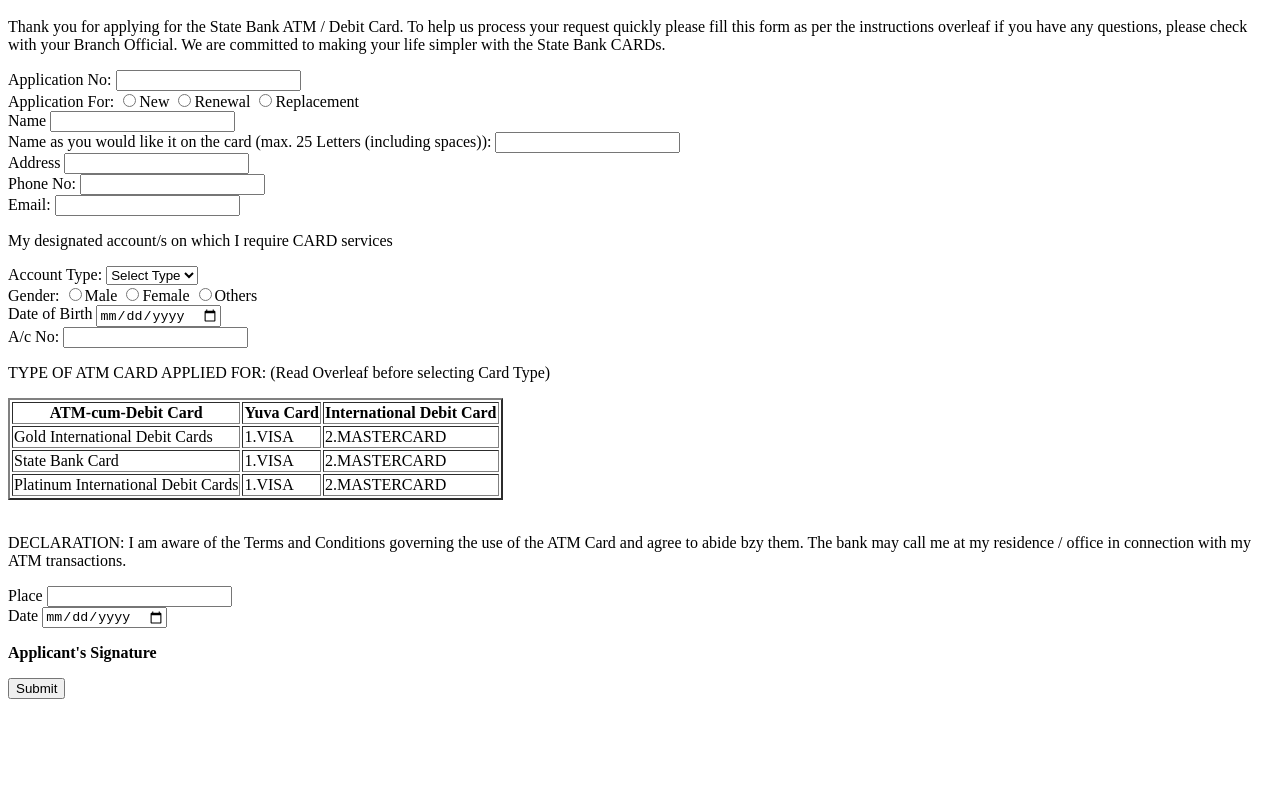
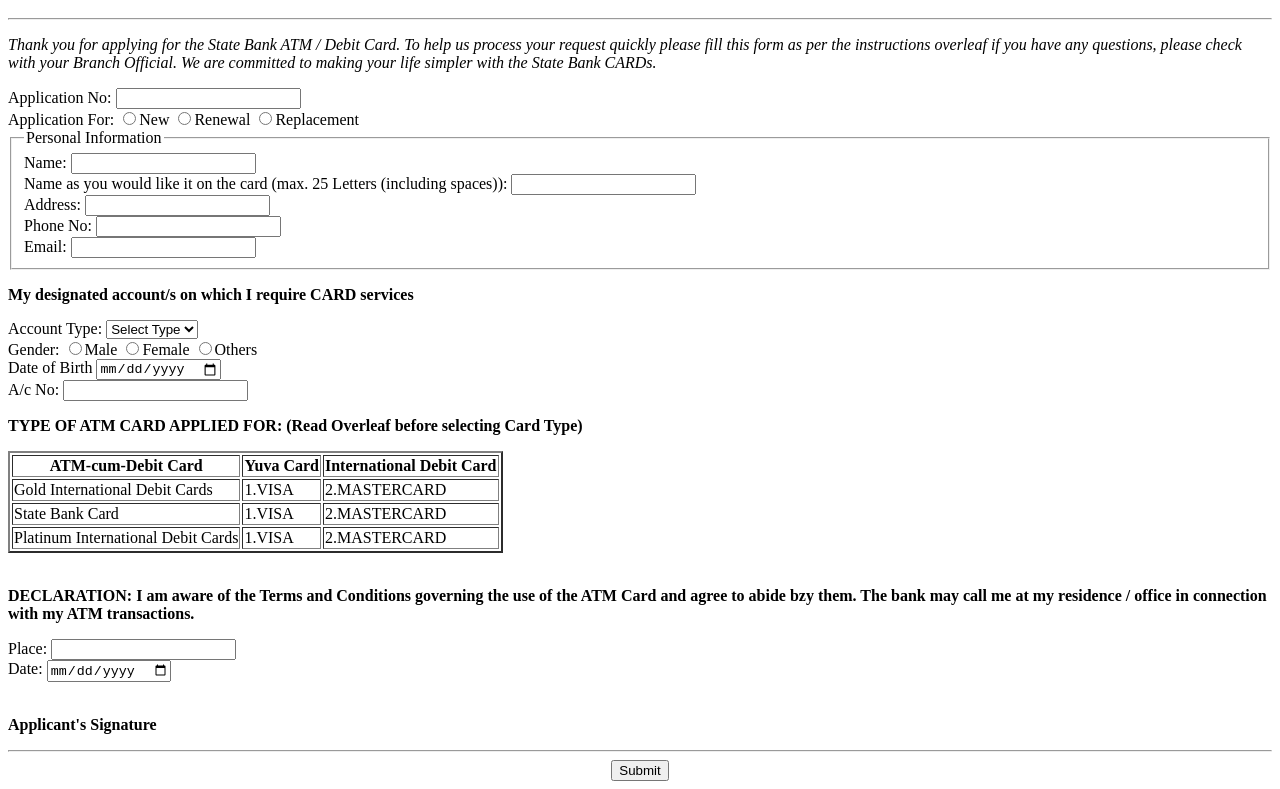
Before and after one commit to saisathwik12/bank-application, a plain HTML site: page bankapplication.html in a window 1280 px wide. Shown: the part 263-1052 px from the top of the page. Before the commit the page ends 970 px from the top, so only its background shows below. Drawn offline with Linux system fonts and the light colour scheme.

Commit message:
small changes

```diff
--- a/bankapplication.html
+++ b/bankapplication.html
@@ -9,10 +9,11 @@
     <header>
         <CENTER><img src="https://1000logos.net/wp-content/uploads/2018/03/SBI-Logo-1970.png" width="20%" alt="SBI logo is here"></CENTER>
         <h1>ATM / DEBIT CARD APPLICATION FORM</h1>
+        <hr>
     </header>
     <section>
         <form action="banksubmitted.html">
-        <p>Thank you for applying for the State Bank ATM / Debit Card. To help us process your request quickly please fill this form as per the instructions overleaf if you have any questions, please check with your Branch Official. We are committed to making your life simpler with the State Bank CARDs.</p>
+        <p><em>Thank you for applying for the State Bank ATM / Debit Card. To help us process your request quickly please fill this form as per the instructions overleaf if you have any questions, please check with your Branch Official. We are committed to making your life simpler with the State Bank CARDs.</em></p>
 
         <label for="application">Application No:</label>
         <input required type="number" id="application" name="application" required>
@@ -24,13 +25,16 @@
         <input type="radio" id="type" name="type" value="replacement">Replacement
 <br>
 
-        <label for="name">Name</label>
+<fieldset>
+
+    <legend>Personal Information</legend>
+        <label for="name">Name:</label>
         <input required type="text" id="name" name="name">
 <br>
         <label for="namecard">Name as you would like it on the card (max. 25 Letters (including spaces)):</label>
         <input required type="text" id="namecard" name="namecard" maxlength="25" required>
 <br>
-        <label for="address">Address</label>
+        <label for="address">Address:</label>
         <input required type="text" id="address" name="address">
 <br>
         <label for="phone">Phone No:</label>
@@ -39,8 +43,9 @@
         <label for="email">Email:</label>
         <input required type="email" id="email" name="email">
 <br>
+</fieldset>
 
-        <p>My designated account/s on which I require CARD services</p>
+        <p><strong>My designated account/s on which I require CARD services</strong></p>
 
         <label for="accounttype">Account Type:</label>
 
@@ -72,7 +77,7 @@
 <br>
 
 
-        <p>TYPE OF ATM CARD APPLIED FOR: (Read Overleaf before selecting Card Type)</p>
+        <p><strong>TYPE OF ATM CARD APPLIED FOR: (Read Overleaf before selecting Card Type)</strong></p>
         <table border="2px">
             <tr>
                 <th>ATM-cum-Debit Card</th>
@@ -99,22 +104,21 @@
             </tr>
 
 
-
-
         </table>
         <br>
-        <p>DECLARATION: I am aware of the Terms and Conditions governing the use of the ATM Card and agree to abide bzy them. The bank may call me at my residence / office in connection with my ATM transactions.</p>
+        <p><strong>DECLARATION: I am aware of the Terms and Conditions governing the use of the ATM Card and agree to abide bzy them. The bank may call me at my residence / office in connection with my ATM transactions.</strong></p>
 
-        <label for="place">Place</label>
+        <label for="place">Place:</label>
         <input required type="text" id="place" name="place">
 <br>
-        <label for="date">Date</label>
+        <label for="date">Date:</label>
         <input required type="date" id="date" name="date">
-        <br>
+        <br><br>
 
         <p><Strong>Applicant's Signature</Strong></p>
+        <hr>
+        <center><input type="submit" name="submit" id="submit"></center>
 
-        <input type="submit" name="submit" id="submit">
 
     </form>
 
```
